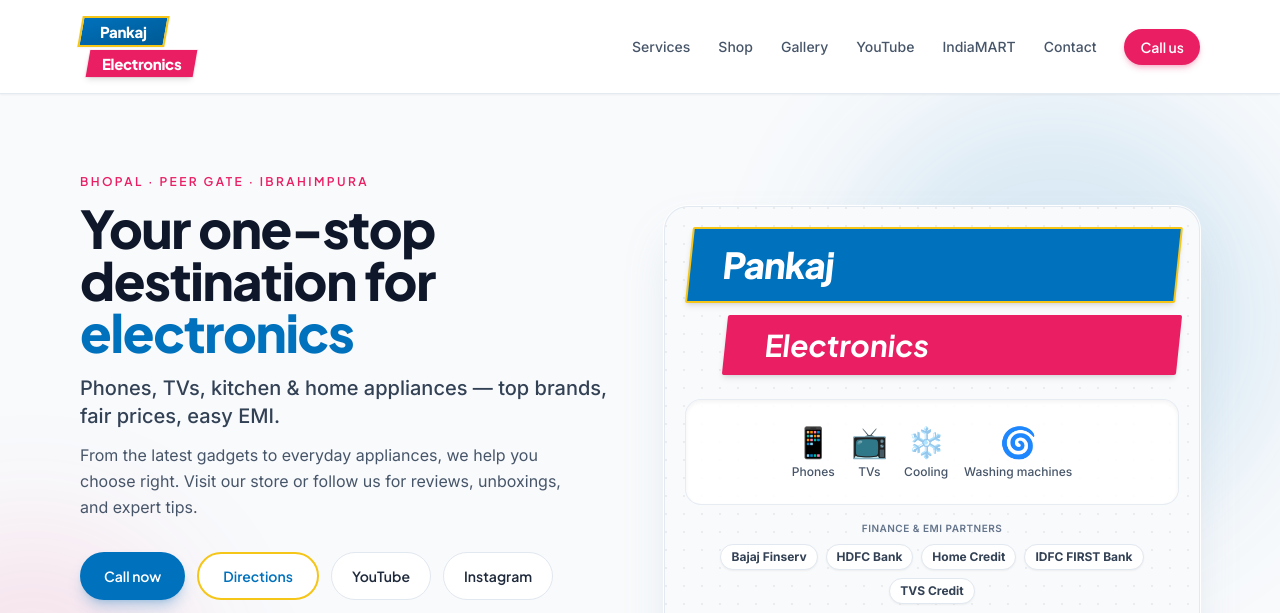
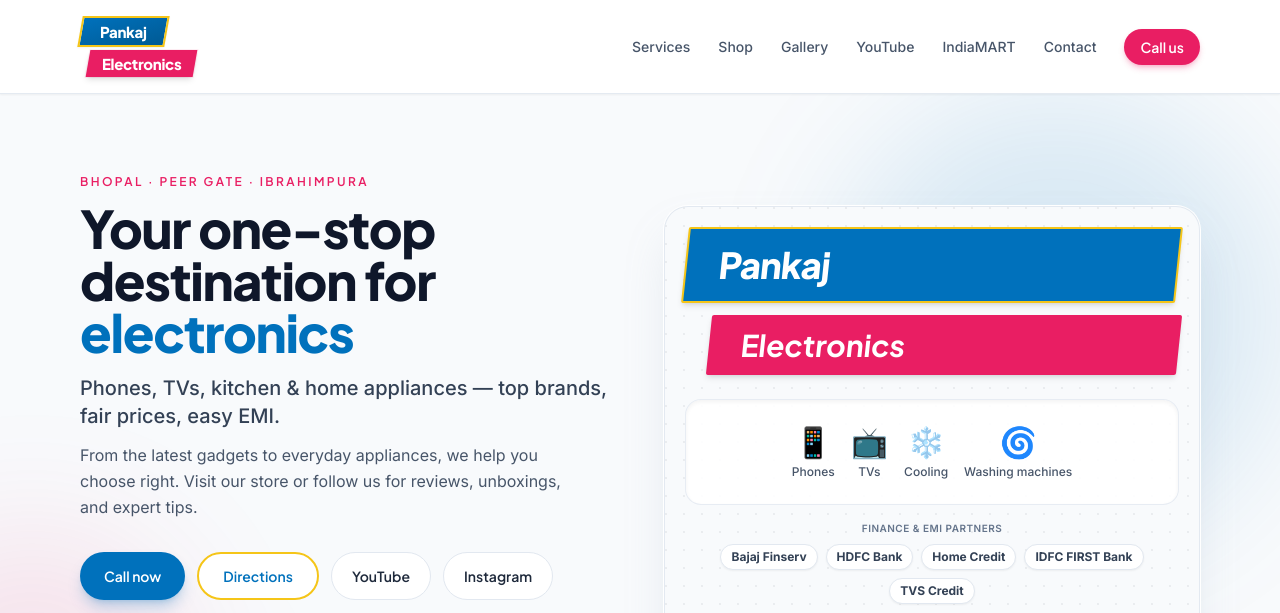
Before and after one commit to ashishmvcuk/pkj-webapp, a website: page index.html in a window 1280 px wide. Shown: the top 613 px of the page. Drawn offline with Linux system fonts and the light colour scheme.

Commit message:
Adding changes

```diff
--- a/index.html
+++ b/index.html
@@ -210,17 +210,19 @@
               aria-label="Pankaj Electronics promotional banner: phones, TVs, appliances, easy EMI partners Bajaj, HDFC, Home Credit, IDFC, TVS Credit"
             >
               <div class="space-y-3">
-                <div class="relative z-10 pl-1">
+                <div class="relative z-10">
                   <div
-                    class="-skew-x-6 rounded-sm border-2 border-brand-yellow bg-brand-blue py-3 pl-6 pr-8 shadow-md sm:py-4 sm:pl-8"
+                    class="origin-left -skew-x-6 rounded-sm border-2 border-brand-yellow bg-brand-blue py-3 pl-6 pr-10 shadow-md sm:py-4 sm:pl-8 sm:pr-12"
                   >
                     <span class="skew-x-6 font-display text-3xl font-extrabold tracking-tight text-white sm:text-4xl"
                       >Pankaj</span
                     >
                   </div>
                 </div>
-                <div class="relative z-0 -mt-2 ml-6 sm:ml-10">
-                  <div class="-skew-x-6 rounded-sm bg-brand-pink py-2.5 pl-8 pr-10 shadow-md sm:py-3 sm:pl-10">
+                <div class="relative z-0 -mt-2 ml-4 sm:ml-6">
+                  <div
+                    class="origin-left -skew-x-6 rounded-sm bg-brand-pink py-2.5 pl-6 pr-10 shadow-md sm:py-3 sm:pl-8 sm:pr-12"
+                  >
                     <span class="skew-x-6 font-display text-2xl font-bold text-white sm:text-3xl"
                       >Electronics</span
                     >
--- a/src/input.css
+++ b/src/input.css
@@ -23,6 +23,8 @@
     display: inline-flex;
     align-items: center;
     justify-content: center;
+    /* Keeps the slanted bar’s left edge on the layout column (default center skew shifts it left). */
+    transform-origin: left center;
     transform: skewX(-10deg);
     border: 2px solid #f5c518;
     background: linear-gradient(to bottom right, #0071bc, #005a94);
@@ -40,6 +42,7 @@
     align-items: center;
     justify-content: center;
     align-self: flex-start;
+    transform-origin: left center;
     transform: skewX(-10deg);
     background-color: #e91e63;
     padding: 0.25rem 0.75rem;
```
Also changed, not shown: assets/css/styles.css.
